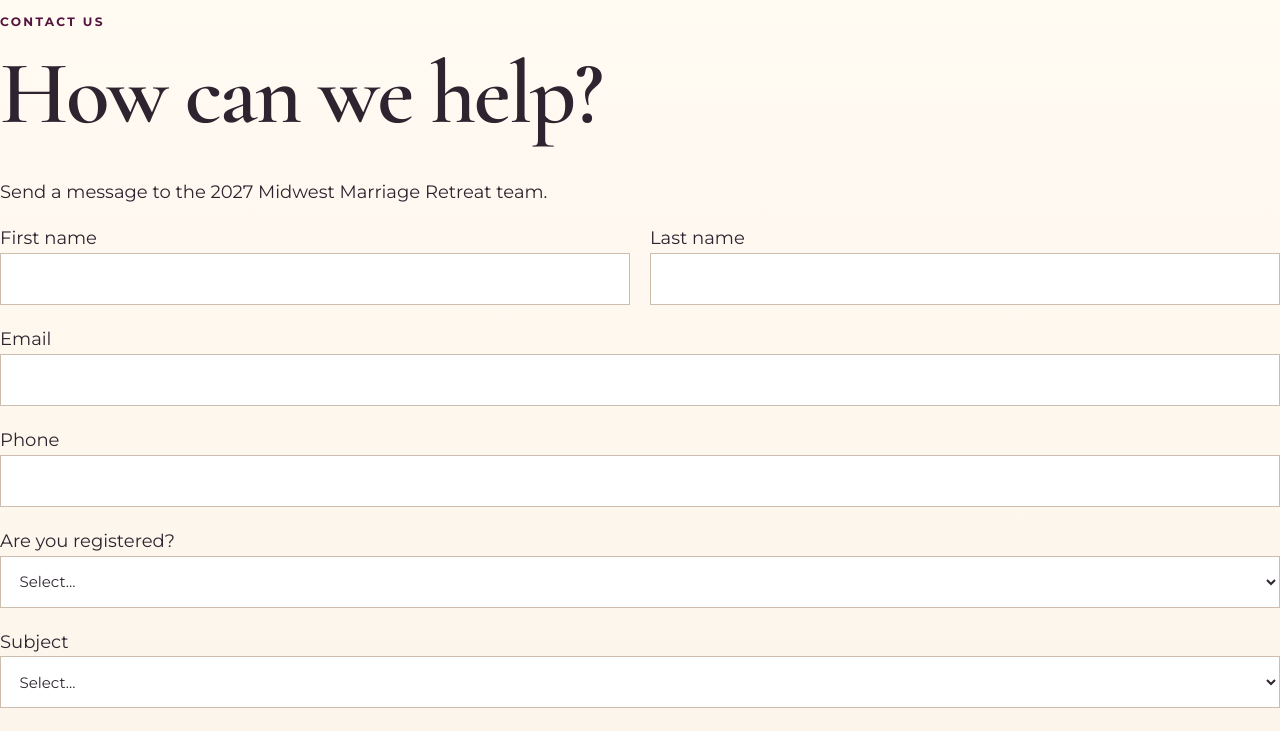
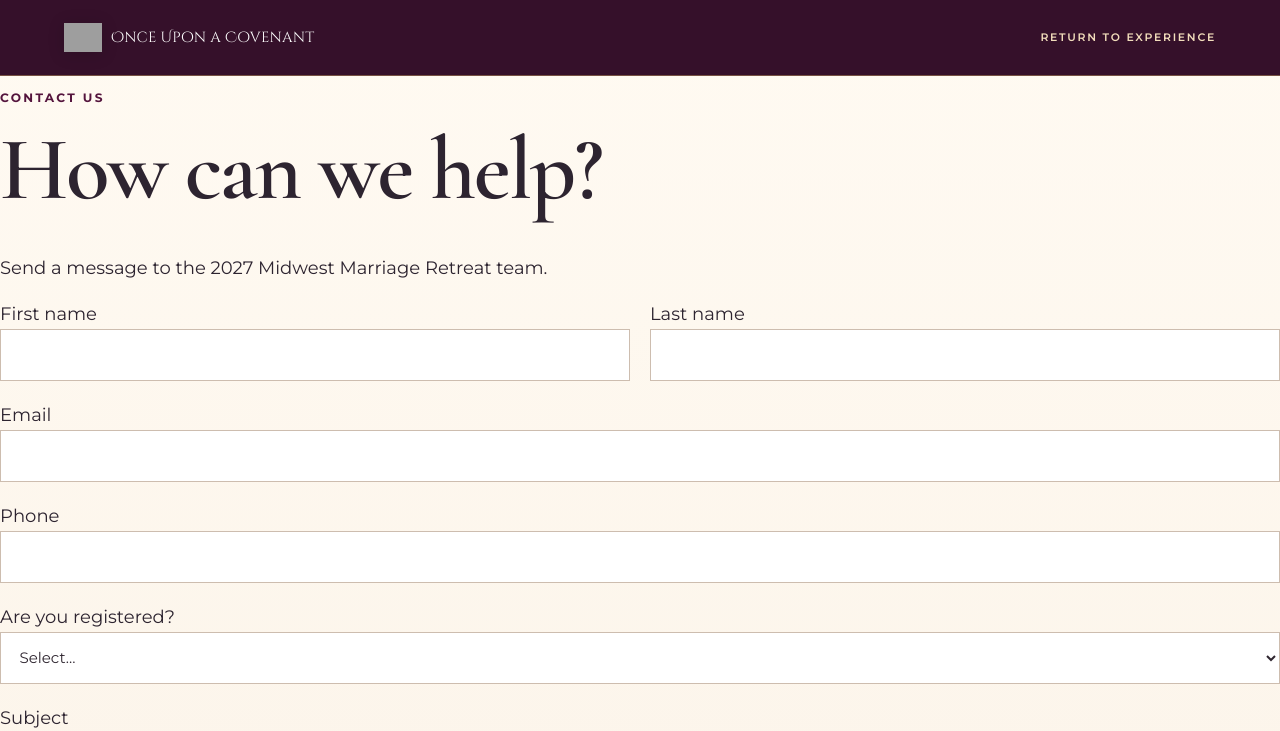
Before and after one commit to almecajones-cmd/once-upon-a-covenant, a Next.js app: page /contact in a window 1280 px wide. Shown: the top 731 px of the page. Built offline with nearby package versions, Linux system fonts and the light colour scheme; no server answers; grey boxes are pictures that could not be loaded.

Commit message:
Use consortium emblem on contact page

```diff
--- a/app/contact/page.tsx
+++ b/app/contact/page.tsx
@@ -1,3 +1,20 @@
+import Link from "next/link";
+import BrandMark from "@/components/BrandMark";
 import ContactForm from "@/components/ContactForm";
+
 export const metadata={title:"Contact | Once Upon a Covenant"};
-export default function Contact(){return <main className="formPage"><a className="backLink" href="/">← Once Upon a Covenant</a><div className="formIntro"><p className="eyebrow plum">CONTACT US</p><h1>How can we help?</h1><p>Send a message to the 2027 Midwest Marriage Retreat team.</p></div><ContactForm/></main>}
+
+export default function Contact(){
+  return <main className="formPage">
+    <header className="formTopbar">
+      <Link className="formBrand" href="/" aria-label="Once Upon a Covenant home"><BrandMark compact /></Link>
+      <Link className="formHomeLink" href="/">RETURN TO EXPERIENCE</Link>
+    </header>
+    <div className="formIntro">
+      <p className="eyebrow plum">CONTACT US</p>
+      <h1>How can we help?</h1>
+      <p>Send a message to the 2027 Midwest Marriage Retreat team.</p>
+    </div>
+    <ContactForm/>
+  </main>
+}
```
